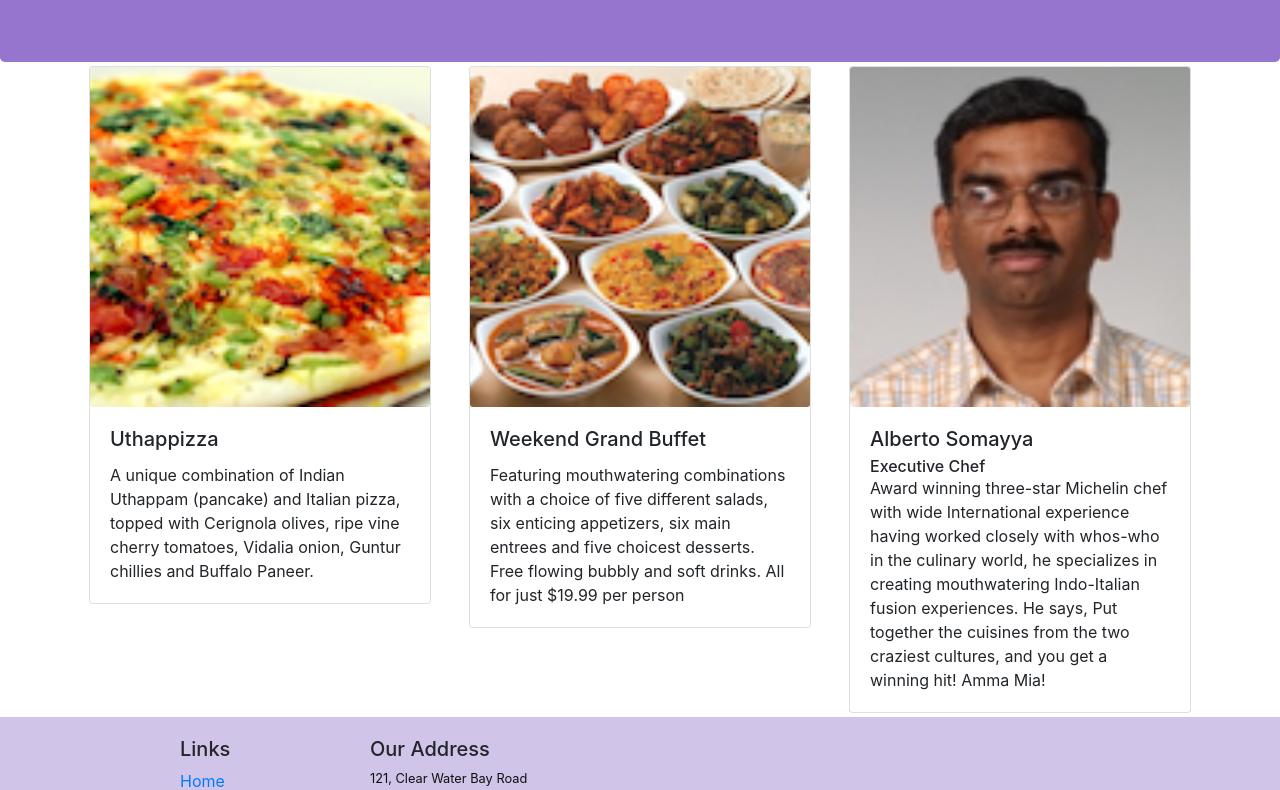
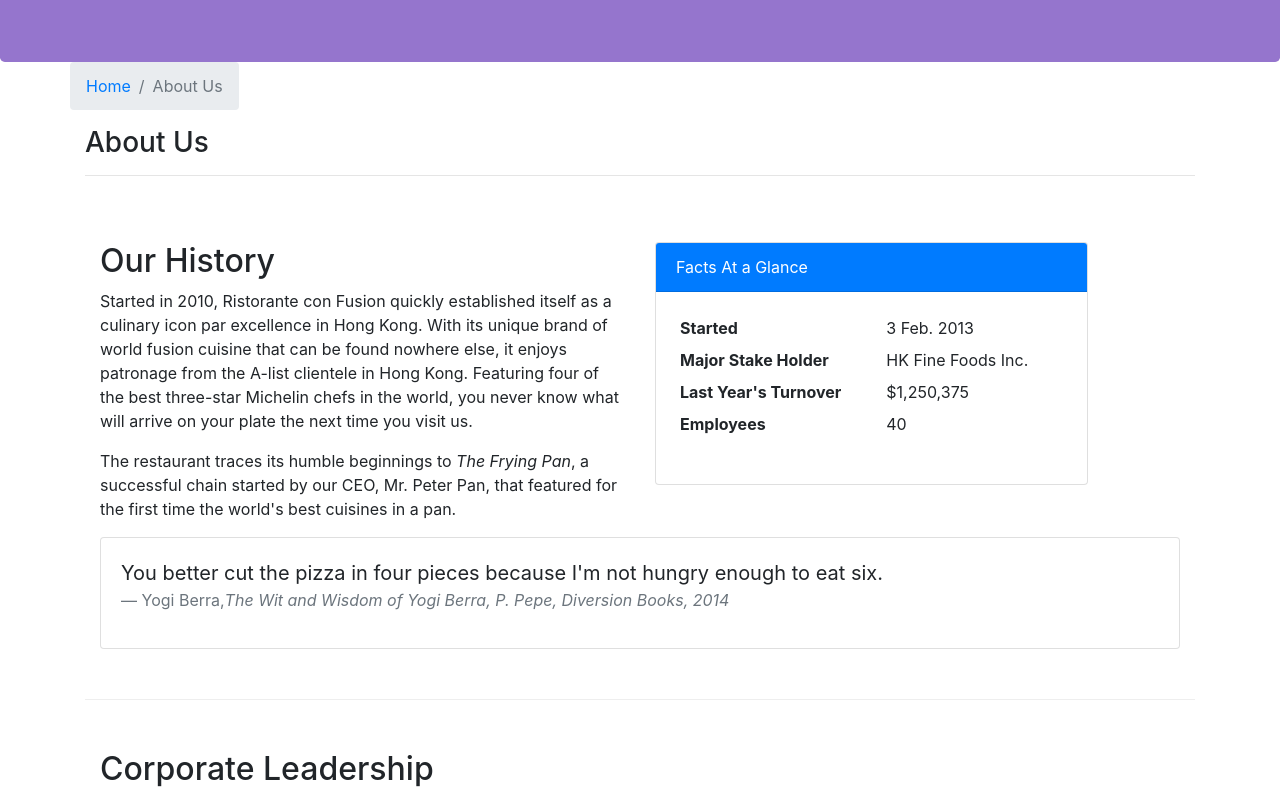
Before and after one commit to AbdullahBM/Coursera-React, a React (Create React App) app: page /aboutus in a window 1280 px wide. Before the commit this address led to /home. Shown: the part 280-1070 px from the top of the page. Built offline with nearby package versions, Linux system fonts and the light colour scheme.

Commit message:
React Assignment 2

```diff
--- a/package.json
+++ b/package.json
@@ -4,11 +4,14 @@
   "private": true,
   "dependencies": {
     "bootstrap": "^4.0.0",
+    "bootstrap-social": "^5.1.1",
+    "font-awesome": "^4.7.0",
     "jquery": "^3.3.1",
     "react": "^16.7.0",
     "react-dom": "^16.7.0",
     "react-popper": "^0.9.2",
-    "react-scripts": "2.1.3",
+    "react-router-dom": "^4.2.2",
+    "react-scripts": "^2.1.5",
     "reactstrap": "^5.0.0"
   },
   "scripts": {
--- /dev/null
+++ b/src/components/AboutComponent.js
@@ -0,0 +1,114 @@
+import React from "react";
+import {
+  Breadcrumb,
+  BreadcrumbItem,
+  Card,
+  CardBody,
+  CardHeader,
+  Media
+} from "reactstrap";
+import { Link } from "react-router-dom";
+
+function About(props) {
+  const leaders = props.leaders.map(leader => {
+    return <RenderLeader leader={leader} />;
+  });
+  function RenderLeader({ leader }) {
+    return (
+      <Media tag="li" key={leader.id} className="col-12 mt-5">
+        <Media left middle>
+          <Media object src={leader.image} alt={leader.name} />
+        </Media>
+        <Media body className="ml-5">
+          <Media heading>{leader.name}</Media>
+          <p>{leader.designation}</p>
+          <p>{leader.description}</p>
+        </Media>
+      </Media>
+    );
+  }
+
+  return (
+    <div className="container">
+      <div className="row">
+        <Breadcrumb>
+          <BreadcrumbItem>
+            <Link to="/home">Home</Link>
+          </BreadcrumbItem>
+          <BreadcrumbItem active>About Us</BreadcrumbItem>
+        </Breadcrumb>
+        <div className="col-12">
+          <h3>About Us</h3>
+          <hr />
+        </div>
+      </div>
+      <div className="row row-content">
+        <div className="col-12 col-md-6">
+          <h2>Our History</h2>
+          <p>
+            Started in 2010, Ristorante con Fusion quickly established itself as
+            a culinary icon par excellence in Hong Kong. With its unique brand
+            of world fusion cuisine that can be found nowhere else, it enjoys
+            patronage from the A-list clientele in Hong Kong. Featuring four of
+            the best three-star Michelin chefs in the world, you never know what
+            will arrive on your plate the next time you visit us.
+          </p>
+          <p>
+            The restaurant traces its humble beginnings to{" "}
+            <em>The Frying Pan</em>, a successful chain started by our CEO, Mr.
+            Peter Pan, that featured for the first time the world's best
+            cuisines in a pan.
+          </p>
+        </div>
+        <div className="col-12 col-md-5">
+          <Card>
+            <CardHeader className="bg-primary text-white">
+              Facts At a Glance
+            </CardHeader>
+            <CardBody>
+              <dl className="row p-1">
+                <dt className="col-6">Started</dt>
+                <dd className="col-6">3 Feb. 2013</dd>
+                <dt className="col-6">Major Stake Holder</dt>
+                <dd className="col-6">HK Fine Foods Inc.</dd>
+                <dt className="col-6">Last Year's Turnover</dt>
+                <dd className="col-6">$1,250,375</dd>
+                <dt className="col-6">Employees</dt>
+                <dd className="col-6">40</dd>
+              </dl>
+            </CardBody>
+          </Card>
+        </div>
+        <div className="col-12">
+          <Card>
+            <CardBody className="bg-faded">
+              <blockquote className="blockquote">
+                <p className="mb-0">
+                  You better cut the pizza in four pieces because I'm not hungry
+                  enough to eat six.
+                </p>
+                <footer className="blockquote-footer">
+                  Yogi Berra,
+                  <cite title="Source Title">
+                    The Wit and Wisdom of Yogi Berra, P. Pepe, Diversion Books,
+                    2014
+                  </cite>
+                </footer>
+              </blockquote>
+            </CardBody>
+          </Card>
+        </div>
+      </div>
+      <div className="row row-content">
+        <div className="col-12">
+          <h2>Corporate Leadership</h2>
+        </div>
+        <div className="col-12">
+          <Media list>{leaders}</Media>
+        </div>
+      </div>
+    </div>
+  );
+}
+
+export default About;
--- a/src/components/MainComponent.js
+++ b/src/components/MainComponent.js
@@ -6,6 +6,7 @@
 import Dishdetail from "./DishdetailComponent";
 import Contact from "./ContactComponent";
 import Home from "./HomeComponent";
+import About from "./AboutComponent";
 import { Switch, Route, Redirect } from "react-router-dom";
 import { COMMENTS } from "../shared/comments";
 import { PROMOTIONS } from "../shared/promotions";
@@ -38,9 +39,9 @@
               dish => dish.id === parseInt(match.params.dishId, 10)
             )[0]
           }
-          comments={this.state.comments.filter(
-            comment => comment.dishId === parseInt(match.params.dishId, 10)
-          )}
+          comments={this.state.comments.filter(comment => {
+            return comment.dishId === parseInt(match.params.dishId, 10);
+          })}
         />
       );
     };
@@ -49,7 +50,7 @@
       <div>
         <Header />
         <Switch>
-          <Route exact path="/home" exact component={HomePage} />
+          <Route path="/home" exact component={HomePage} />
           <Route
             exact
             path="/menu"
@@ -57,6 +58,11 @@
           />
           <Route path="/menu/:dishId" component={DishWithId} />
           <Route exact path="/contactus" component={Contact} />
+          <Route
+            exact
+            path="/aboutus"
+            component={() => <About leaders={this.state.leaders} />}
+          />
           <Redirect to="/home" />
         </Switch>
         <Footer />
```
Also changed, not shown: 1 other file (tests, documents, lock files or other folders).
